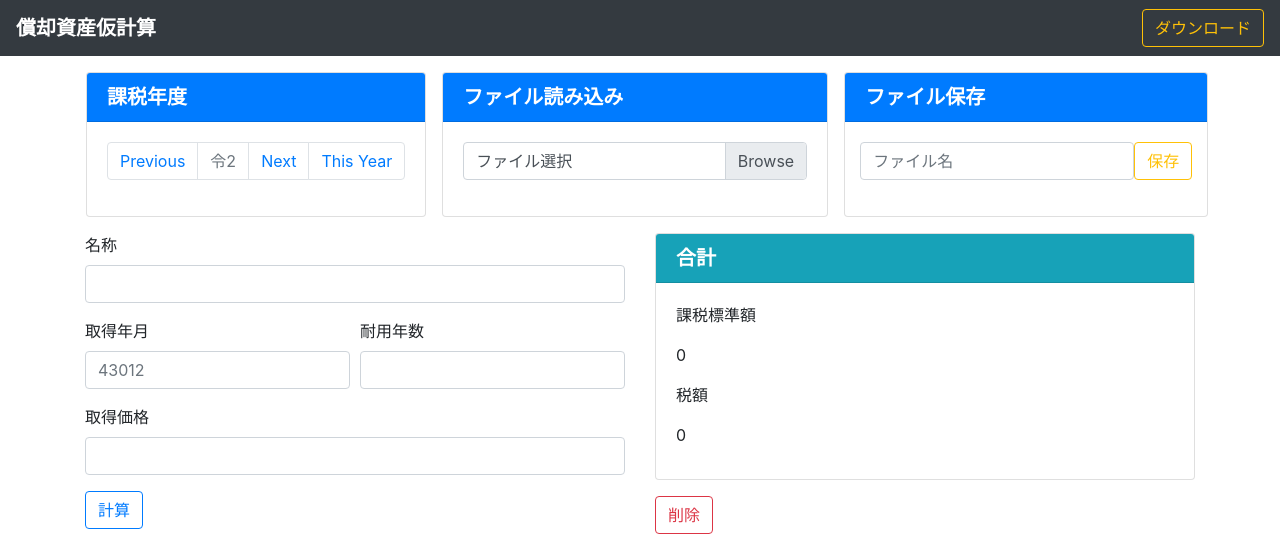
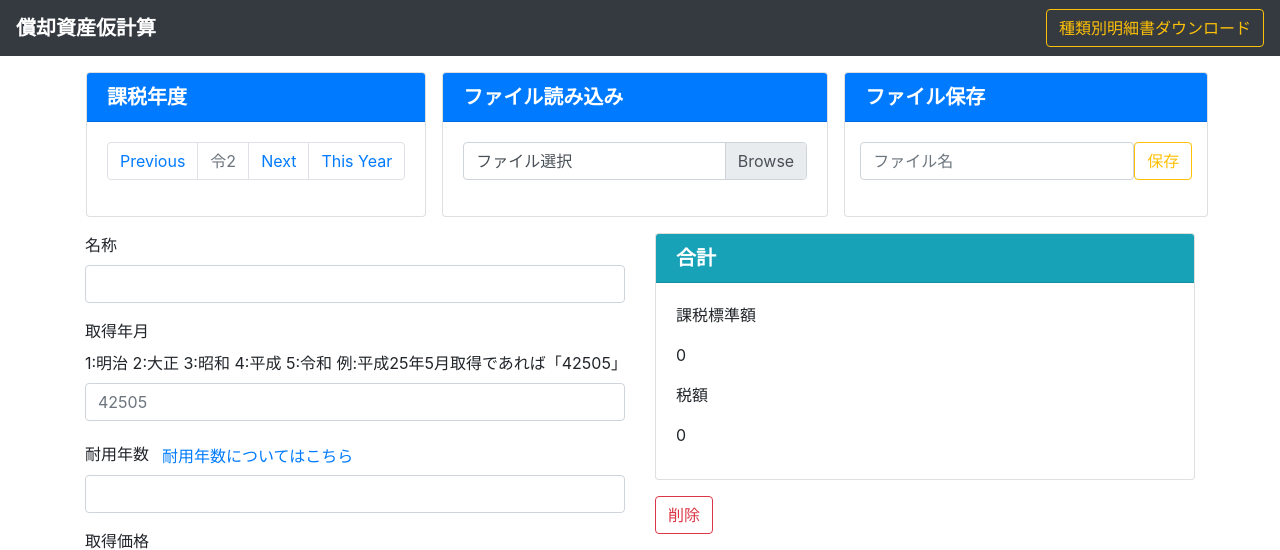
Before and after one commit to ysmz/CalcPropertyTax, a Django app: page /depreciable_assets/ in a window 1280 px wide. Shown: the top 550 px of the page. Run offline with Django 3.2, Linux system fonts and the light colour scheme; some libraries are stand-ins or nearby versions.

Commit message:
fix button view

```diff
--- a/calc_property_tax/settings.py
+++ b/calc_property_tax/settings.py
@@ -33,7 +33,7 @@ if DEBUG:
             'NAME': os.path.join(BASE_DIR, 'db.sqlite3'),
         }
     }
-    ALLOWED_HOSTS = [] # よくわからんけど、これも大事らしい
+    ALLOWED_HOSTS = []
 else:
     LOGGING = {
         'version': 1,
--- a/calc_property_tax/urls.py
+++ b/calc_property_tax/urls.py
@@ -17,6 +17,7 @@ from django.contrib import admin
 from django.urls import path, include
 
 urlpatterns = [
+    path('', include('depreciable_assets.urls')),
     path('admin/', admin.site.urls),
     path('depreciable_assets/', include('depreciable_assets.urls')),
 ]
--- a/depreciable_assets/templates/depreciable_assets/index.html
+++ b/depreciable_assets/templates/depreciable_assets/index.html
@@ -22,7 +22,7 @@
             </a>
             <form target="_blank" name="download" action="{% url 'download' %}" method="post">
                 <input type="hidden" id="result_json" name="result_json" value="">
-                <button type="submit" class="btn btn-outline-warning" id="excel-download">ダウンロード</button>
+                <button type="submit" class="btn btn-outline-warning" id="excel-download">種類別明細書ダウンロード</button>
             </form>
         </nav>
     </header>
@@ -76,7 +76,7 @@
                                 <input class="form-control" type="text" name="save-file-name" id="save-file-name" required="" placeholder="ファイル名"></input>
                             </div>
                             <div class="form-group">
-                                <a class="btn btn-outline-warning" download="" id="save-tsv" href="#" onClick="fileDownload()">保存</a>
+                                <a class="btn btn-outline-warning" download="" id="save-csv" href="#" onClick="fileDownload()">保存</a>
                             </div>
                         </div>
                     </form>
@@ -90,15 +90,14 @@
                         <label>名称</label>
                         <input class="form-control" type="text" name="assets-name" id="assets-name" required=""></input>
                     </div>
-                    <div class="form-row">
-                        <div class="form-group col-sm-6">
-                            <label>取得年月</label>
-                            <input class="form-control" type="text" name="assets-date" id="assets-date" required="" placeholder="43012"></input>
-                        </div>
-                        <div class="form-group col-sm-6">
-                            <label>耐用年数</label>
-                            <input class="form-control" type="number" name="assets-life" id="assets-life" required=""></input>
-                        </div>
+                    <div class="form-group">
+                        <label>取得年月</label>
+                        <label>1:明治 2:大正 3:昭和 4:平成 5:令和 例:平成25年5月取得であれば「42505」</label>
+                        <input class="form-control" type="text" name="assets-date" id="assets-date" required="" placeholder="42505"></input>
+                    </div>
+                    <div class="form-group">
+                        <label>耐用年数</label><a class="btn btn-link" target="_blank" href="https://www.tax.metro.tokyo.lg.jp/shisan/info/taiyo_nensu.html">耐用年数についてはこちら</a>
+                        <input class="form-control" type="number" name="assets-life" id="assets-life" required=""></input>
                     </div>
                     <div class="form-group">
                         <label>取得価格</label>
--- a/origin/static/js/depreciable_assets_calc.js
+++ b/origin/static/js/depreciable_assets_calc.js
@@ -197,9 +197,9 @@ function fileDownload() {
         return;
     }
 
-    fileName = fileName + ".tsv";
+    fileName = fileName + ".csv";
 
-    document.getElementById("save-tsv").download = fileName;
+    document.getElementById("save-csv").download = fileName;
 
     var content = "";
     var result_table = document.getElementById('result');
@@ -214,7 +214,7 @@ function fileDownload() {
     if (window.navigator.msSaveBlob) {
         window.navigator.msSaveBlob(blob, fileName);
     } else {
-        document.getElementById("save-tsv").href = window.URL.createObjectURL(blob);
+        document.getElementById("save-csv").href = window.URL.createObjectURL(blob);
     }
 }
 
```
